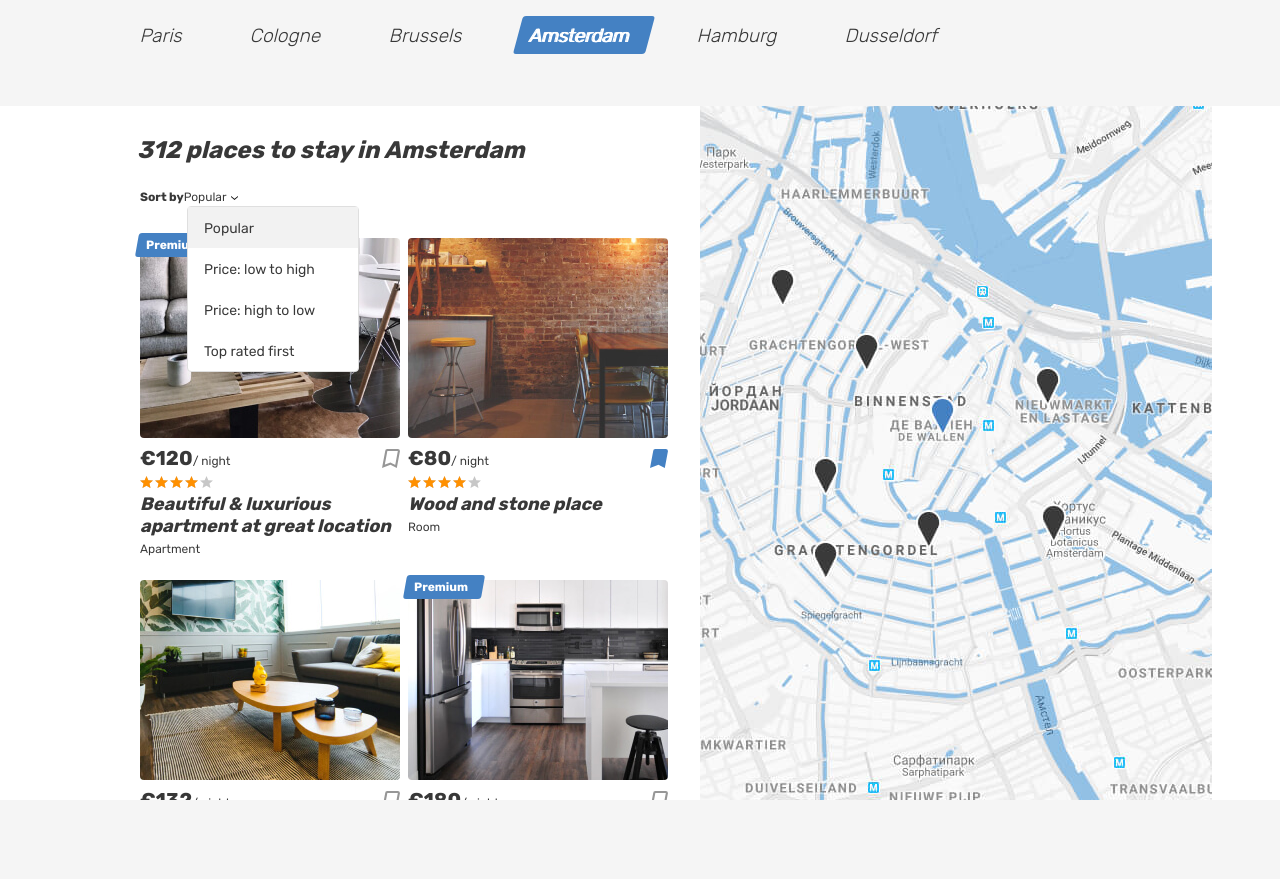
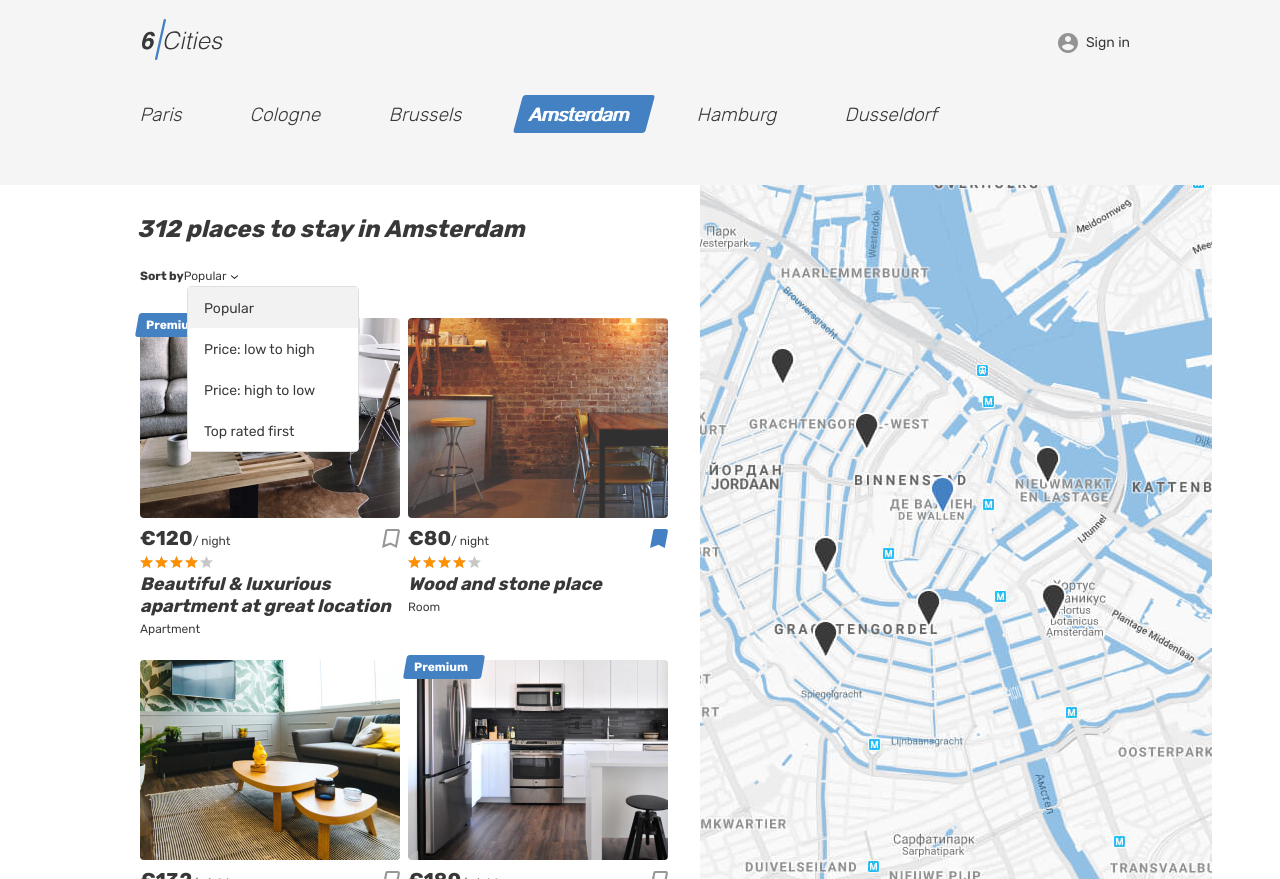
Before and after one commit to htmlacademy-univer-javascript-3/2345893-six-cities-4, a React (Vite) app: page / in a window 1280 px wide. Before the commit the page ends 800 px from the top, so only its background shows below. Built offline with nearby package versions, Linux system fonts and the light colour scheme.

Commit message:
Исправлен баг

```diff
--- a/src/App.tsx
+++ b/src/App.tsx
@@ -9,12 +9,13 @@ import Favorites from './pages/Favorites';
 import Page404 from './pages/404';
 import Offer from './pages/Offer';
 import PrivateRoute from './components/PrivateRoute.tsx';
+import Layout from "./pages/Layout.tsx";
 
 function App() {
   return (
     <BrowserRouter>
       <Routes>
-        <Route path="/">
+        <Route path="/" element={<Layout/>}>
           <Route index element={<Main/>}/>
           <Route path="/login" element={<Login/>}/>
           <Route path="/offer">
--- a/src/pages/404/index.tsx
+++ b/src/pages/404/index.tsx
@@ -2,8 +2,8 @@ import { NavLink } from 'react-router-dom';
 
 function Page404() {
   return (
-    <div>
-      <div>404 Not Found</div>
+    <div className="page404" style={{textAlign: "center"}}>
+      <h1>404 Not Found</h1>
       <NavLink to="/">Return to Main</NavLink>
     </div>
   );
```
